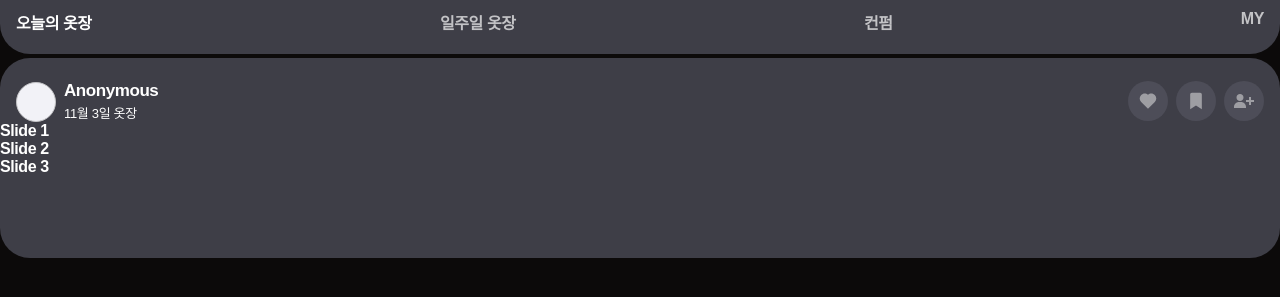
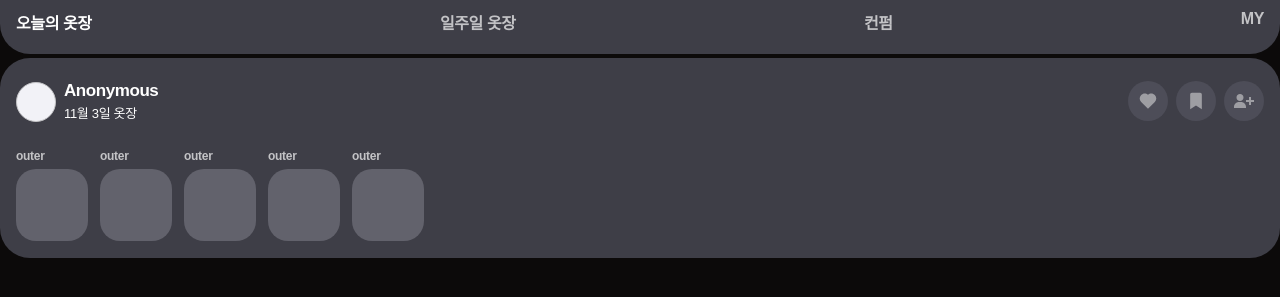
Before and after one commit to o-otd/ootd-pb, a website: page index.html in a window 1280 px wide. Shown: the part 41-338 px from the top of the page. Drawn offline with Linux system fonts and the light colour scheme.

Commit message:
Main card layout working v2

```diff
--- a/assets/css/common/role.css
+++ b/assets/css/common/role.css
@@ -2,6 +2,7 @@
 	--headerRadius30: 0 0 30px 30px;
 	--borderRadius50: 50px;
 	--borderRadius30: 30px;
+	--borderRadius20: 20px;
 }
 
 .inner-container {
--- a/assets/css/main/card.css
+++ b/assets/css/main/card.css
@@ -26,3 +26,8 @@
 .card-header__util li + li { margin-left: 8px; }
 .card-header__util li button { width: 100%; height: 100%; display: flex; justify-content: center; align-items: center; }
 .card-header__util li button svg path { fill: var(--gray6); }
+
+.card-items { margin: 24px 0 0 16px; display: flex; }
+.card-items li + li { margin-left: 12px; }
+.card-items li span { font-size: 12px; font-weight: 700; color: var(--gray7); }
+.card-items li div { margin-top: 5px; width: 72px; height: 72px; background-color: var(--gray5); border-radius: var(--borderRadius20); }
--- a/index.html
+++ b/index.html
@@ -76,15 +76,28 @@
 					</li>
 				</ul>
 			</div>
-			<div class="card-items">
-				<div class="swiper">
-					<div class="swiper-wrapper">
-						<div class="swiper-slide">Slide 1</div>
-						<div class="swiper-slide">Slide 2</div>
-						<div class="swiper-slide">Slide 3</div>
-					</div>
-				</div>
-			</div>
+			<ul class="card-items">
+				<li>
+					<span>outer</span>
+					<div></div>
+				</li>
+				<li>
+					<span>outer</span>
+					<div></div>
+				</li>
+				<li>
+					<span>outer</span>
+					<div></div>
+				</li>
+				<li>
+					<span>outer</span>
+					<div></div>
+				</li>
+				<li>
+					<span>outer</span>
+					<div></div>
+				</li>
+			</ul>
 		</section>
 	</main>
 
```
